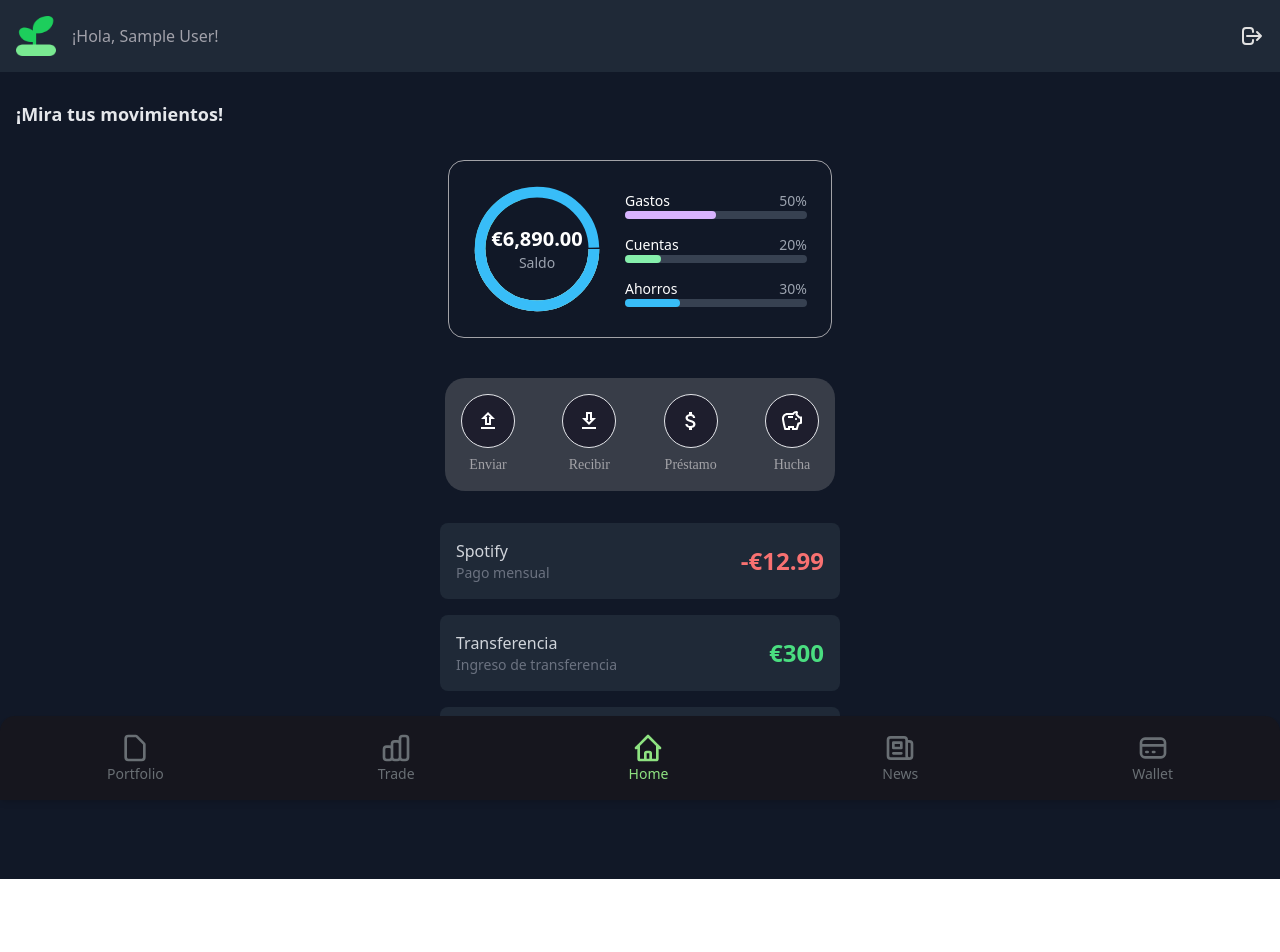
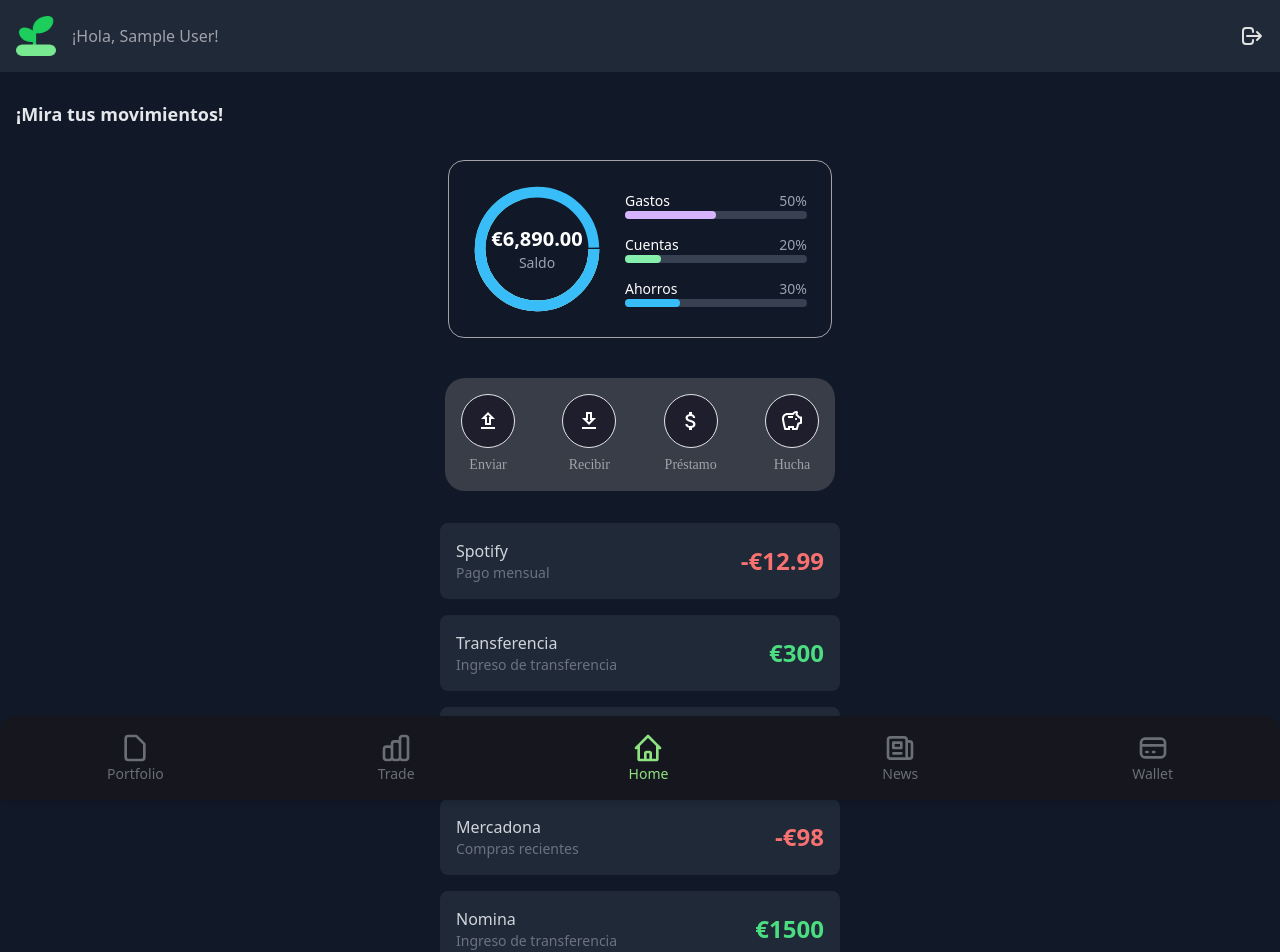
Before and after one commit to Yedpt/RSI_trade_project-Client, a React (Vite) app: page /homebank in a window 1280 px wide. Shown: the top 952 px of the page. Before the commit the page ends 879 px from the top, so only its background shows below. Built offline with nearby package versions, Linux system fonts and the light colour scheme; sample sign-in values are in the browser's storage.

Commit message:
feat(BankHome): add FineCard component

```diff
--- a/src/pages/BankHome.jsx
+++ b/src/pages/BankHome.jsx
@@ -23,6 +23,16 @@ const BankHome = () => {
           amount="-€88"
           subtitle="Compras recientes"
         />
+        <FinanceCard
+          title="Mercadona"
+          amount="-€98"
+          subtitle="Compras recientes"
+        />
+        <FinanceCard
+          title="Nomina"
+          amount="€1500"
+          subtitle="Ingreso de transferencia"
+        />
       </div>
     </div>
   );
```
